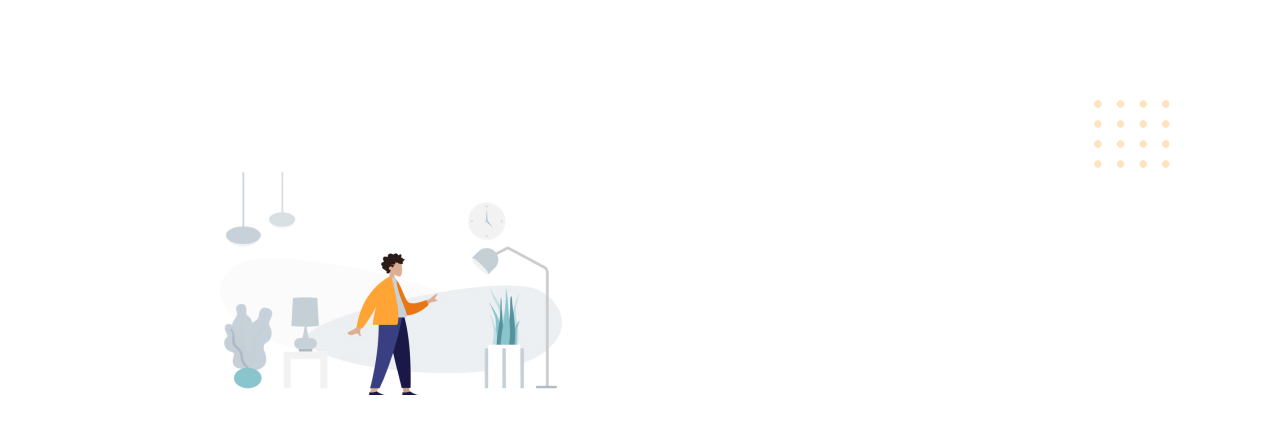
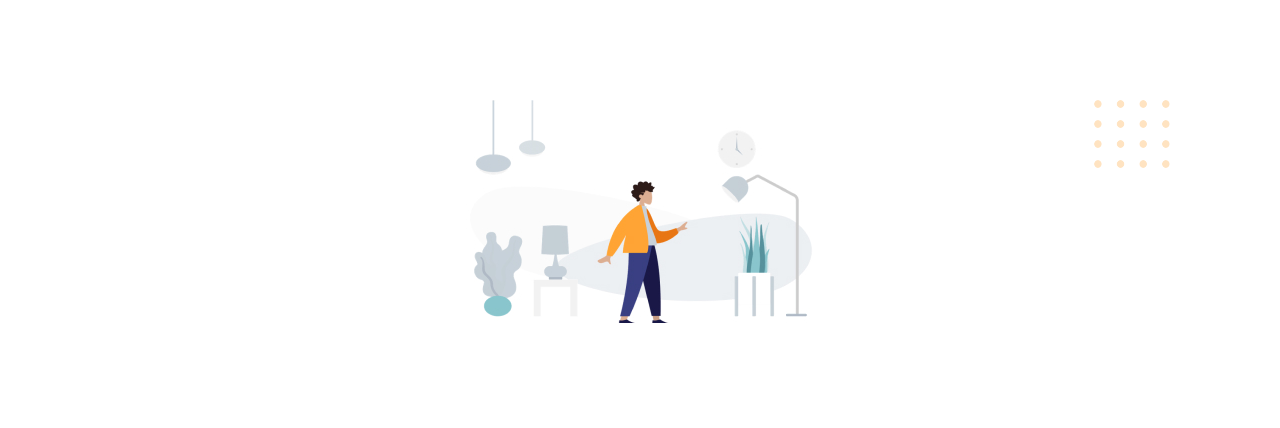
Before and after one commit to PabloPerdigao/Desafio-Explorer-Corrigindo-bugs-Projeto-01, a plain HTML site: page index.html in a window 1280 px wide. Shown: the top 428 px of the page. Drawn offline with nearby package versions, Linux system fonts and the light colour scheme.

Commit message:
Update style.css

```diff
--- a/style.css
+++ b/style.css
@@ -1,12 +1,16 @@
 body {
   font-family: "Open Sans", sans-serif;
-  text-align: end;
+  text-align: center;
   margin: 0;
 }
 
 #hero {
     width: 592px;
-    margin: 72px;
+    margin: 0px auto 72px;
+}
+
+#hero img {
+margin-bottom: 72px;
 }
 
 img {
```
